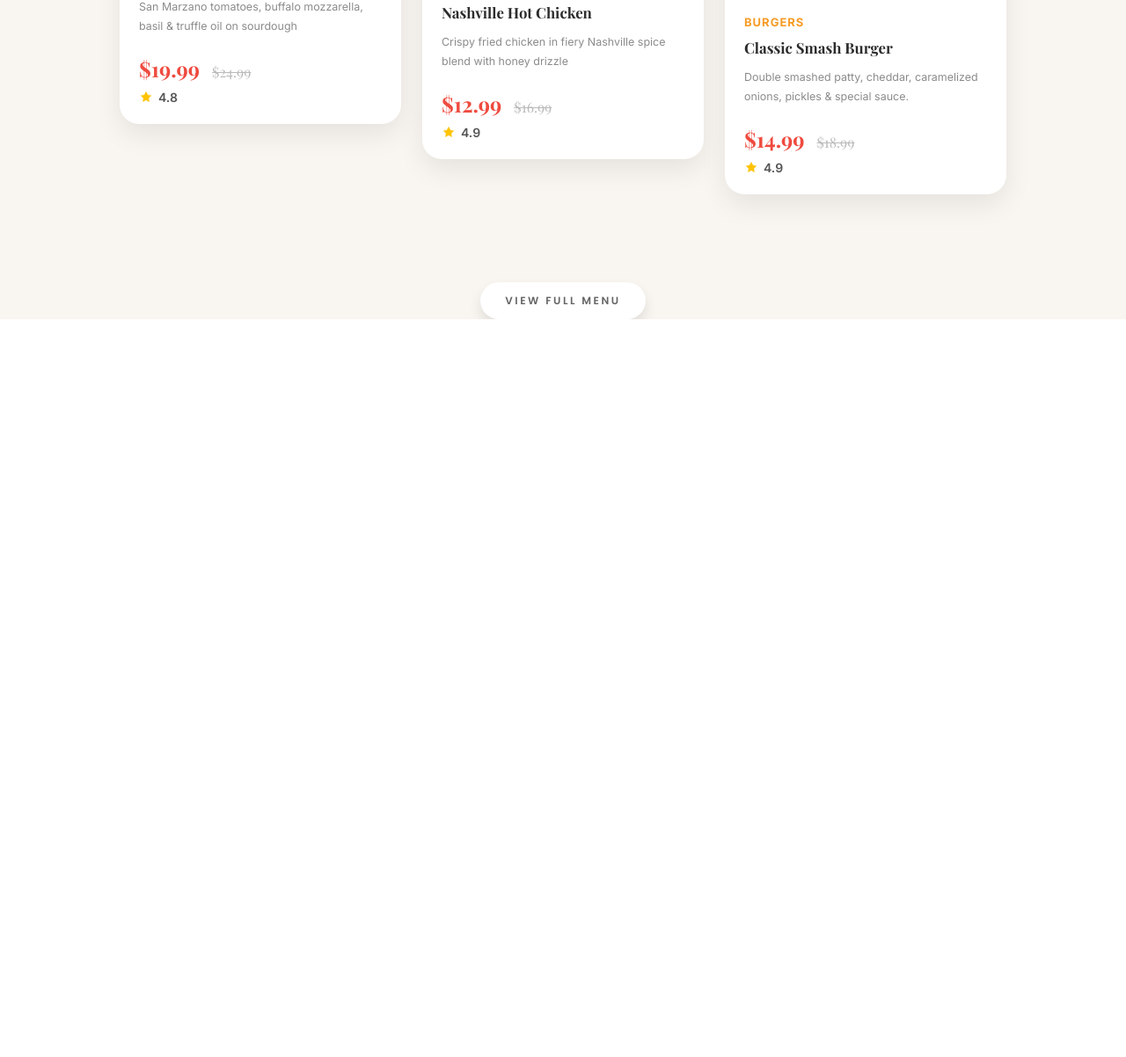
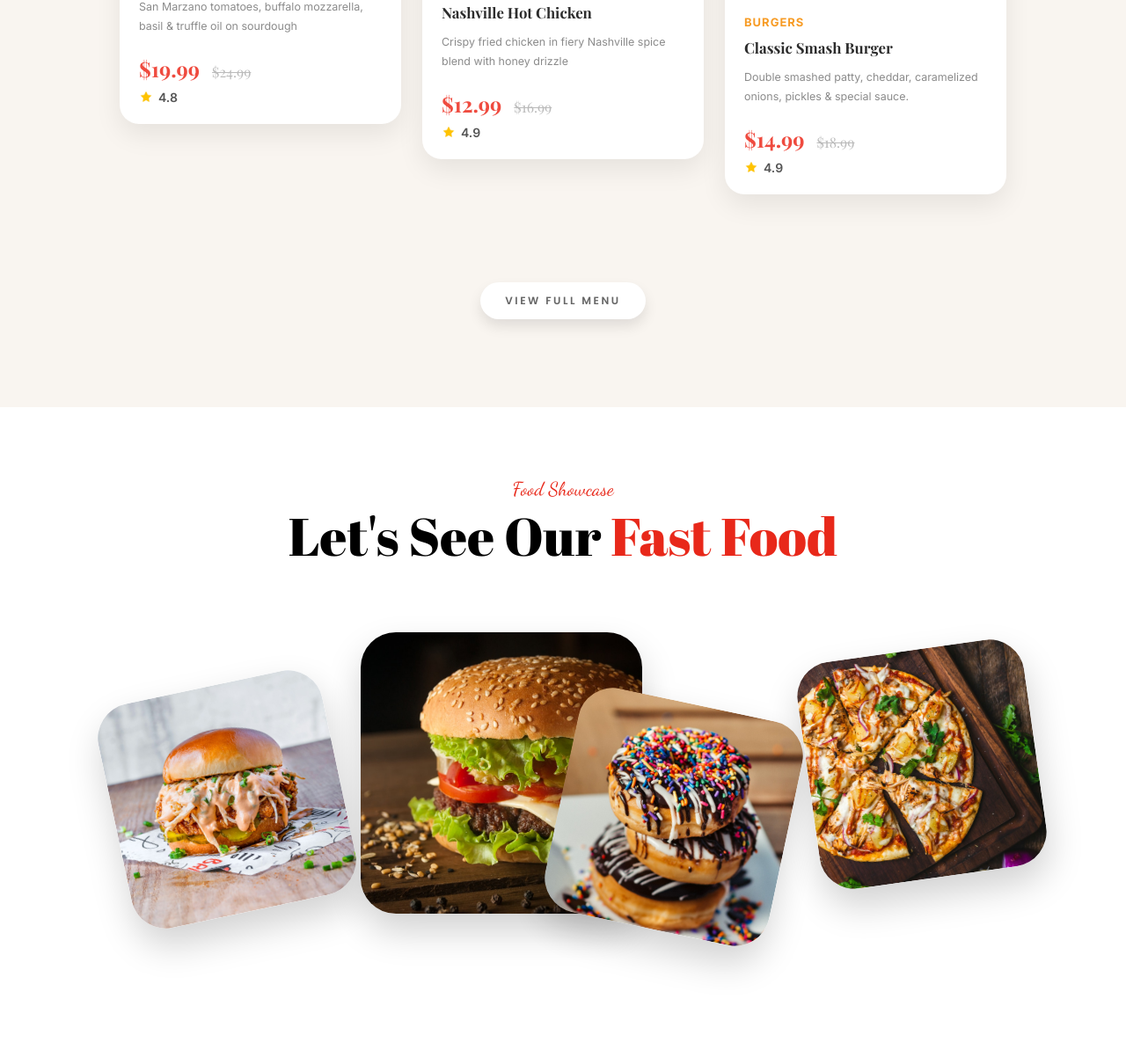
Before and after one commit to sameenlakshitha/Giovanni-Elena-Ricci-Resturent-Website, a plain HTML site: page index.html in a window 1280 px wide. Shown: the part 3926-5128 px from the top of the page at 88% size. Before the commit the page ends 4289 px from the top, so only its background shows below. Drawn offline with nearby package versions, Linux system fonts and the light colour scheme; a web font is replaced by a local one.

Commit message:
Add food gallery section with images and styles for enhanced presentation

```diff
--- a/index.html
+++ b/index.html
@@ -34,6 +34,9 @@
     <link href="https://fonts.googleapis.com/css2?family=Playfair+Display:ital,wght@0,400..900;1,400..900&display=swap"
         rel="stylesheet">
     <link rel="stylesheet" href="https://cdnjs.cloudflare.com/ajax/libs/font-awesome/6.5.1/css/all.min.css">
+    <link rel="preconnect" href="https://fonts.googleapis.com">
+    <link rel="preconnect" href="https://fonts.gstatic.com" crossorigin>
+    <link href="https://fonts.googleapis.com/css2?family=Dancing+Script:wght@400..700&display=swap" rel="stylesheet">
 </head>
 
 <body>
@@ -480,7 +483,21 @@
                 </div>
             </div>
         </div>
-            <button style="display: flex; margin: 0 auto; margin-top: 100px; font-weight: 600;" class="fulmenubtn">View Full Menu</button>
+        <button style="display: flex; margin: 0 auto; margin-top: 100px; margin-bottom: 100px; font-weight: 600;"
+            class="fulmenubtn">View Full Menu</button>
+        <section class="food-gallery">
+            <div class="food-title">
+                <p style=" font-family: 'Dancing Script', cursive; font-size: 1.35rem; margin: 0; padding: 0; color: #e8281a;">Food Showcase</p>
+                <p style="margin: 0; padding: 0;">Let's See Our <span style="color: #e8281a;" >Fast Food</span></p>
+            </div>
+
+            <div class="gallery">
+                <img src="assets/pics/work3.jpg" class="food-img img1">
+                <img src="assets/pics/work1.jpg" class="food-img img2">
+                <img src=assets/pics/work4.jpg class="food-img img3">
+                <img src="assets/pics/work2.jpg" class="food-img img4">
+            </div>
+        </section>
     </div>
 
 
--- a/style.css
+++ b/style.css
@@ -1497,3 +1497,73 @@ button:active {
 .fulmenubtn{
     font-family: "Poppins", sans-serif;
 }
+
+.food-gallery{
+    background:white;
+    padding:80px 0;
+    overflow:hidden;
+}
+
+
+.food-title{
+    text-align:center;
+    font-family:"Abril Fatface",serif;
+    font-size:60px;
+}
+
+
+.gallery{
+    position:relative;
+    height:500px;
+    margin-top:50px;
+}
+
+
+.food-img{
+    position:absolute;
+    width:260px;
+    height:260px;
+    object-fit:cover;
+
+    border-radius:40px;
+
+    box-shadow:0 20px 40px rgba(0,0,0,.18);
+
+    transition:.4s;
+}
+
+
+.img1{
+    left:10%;
+    top:80px;
+    transform:rotate(-12deg);
+}
+
+
+.img2{
+    left:32%;
+    top:20px;
+    width:320px;
+    height:320px;
+}
+
+
+.img3{
+    right:30%;
+    top:100px;
+    transform:rotate(12deg);
+}
+
+
+.img4{
+    right:8%;
+    top:40px;
+    transform:rotate(-8deg);
+}
+
+
+
+.food-img:hover{
+    transform:scale(1.08) rotate(0deg);
+    z-index:5;
+}
```
Also changed, not shown: assets/pics/work1.jpg (added), assets/pics/work2.jpg (added), assets/pics/work3.jpg (added), assets/pics/work4 (1).jpg (added), assets/pics/work4.jpg (added).
